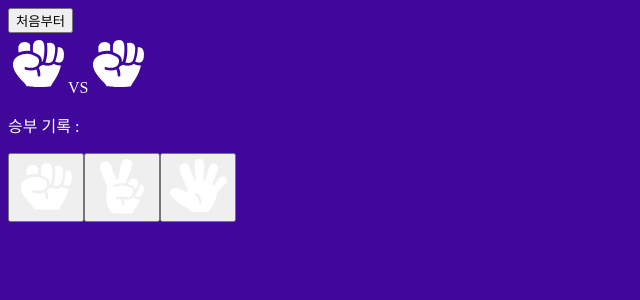
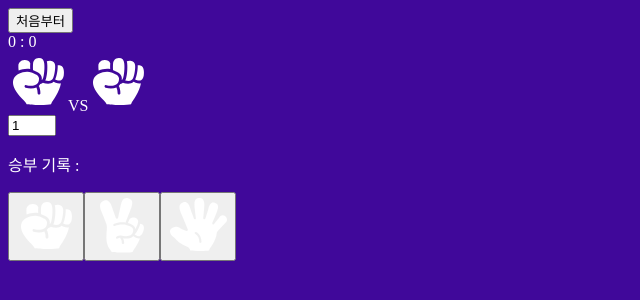
Before and after one commit to vlmbuyd/React-Study, a React (Create React App) app in the folder rock paper scissors/: page / in a window 1280 px wide. Shown: the top 300 px of the page, without its empty margins (0-640 px from the left). Built offline with nearby package versions, Linux system fonts and the light colour scheme.

Commit message:
Update the score according to the bet value received from the user

```diff
--- a/rock paper scissors/src/App.js
+++ b/rock paper scissors/src/App.js
@@ -17,27 +17,57 @@
   const [hand, setHand] = useState(INITIAL_VALUE);
   const [otherHand, setOtherHand] = useState(INITIAL_VALUE);
   const [gameHistory, setGameHistory] = useState([]);
+  const [score, setScore] = useState(0);
+  const [otherScore, setOtherScore] = useState(0);
+  const [bet, setBet] = useState(1);
 
   const handleButtonClick = (nextHand) => {
     const nextOtherHand = generateRandomHand();
-    const nextHistoryItem = getResult(hand, nextOtherHand);
+    const nextHistoryItem = getResult(nextHand, nextOtherHand);
+    const comparison = compareHand(nextHand, nextOtherHand);
     setHand(nextHand);
     setOtherHand(nextOtherHand);
     setGameHistory([...gameHistory, nextHistoryItem]);
+    if (comparison > 0) setScore(score + bet);
+    if (comparison < 0) setOtherScore(otherScore + bet);
   };
 
   const handleClearClick = () => {
     setHand(INITIAL_VALUE);
     setOtherHand(INITIAL_VALUE);
     setGameHistory([]);
+    setScore(0);
+    setOtherScore(0);
+    setBet(1);
   };
+
+  const handleBetChange = (e) => {
+    let num = Number(e.target.value);
+    if (num > 9) num %= 10;
+    if (num < 1) num = 1;
+    num = Math.floor(num);
+    setBet(num);
+  };
+
   return (
     <div>
       <Button onClick={handleClearClick}>처음부터</Button>
       <div>
+        {score} : {otherScore}
+      </div>
+      <div>
         <HandIcon value={hand}></HandIcon>
         VS
         <HandIcon value={otherHand}></HandIcon>
+      </div>
+      <div>
+        <input
+          onChange={handleBetChange}
+          type="number"
+          value={bet}
+          min={1}
+          max={9}
+        ></input>
       </div>
       <p>승부 기록 : {gameHistory.join(", ")}</p>
       <div>
```
